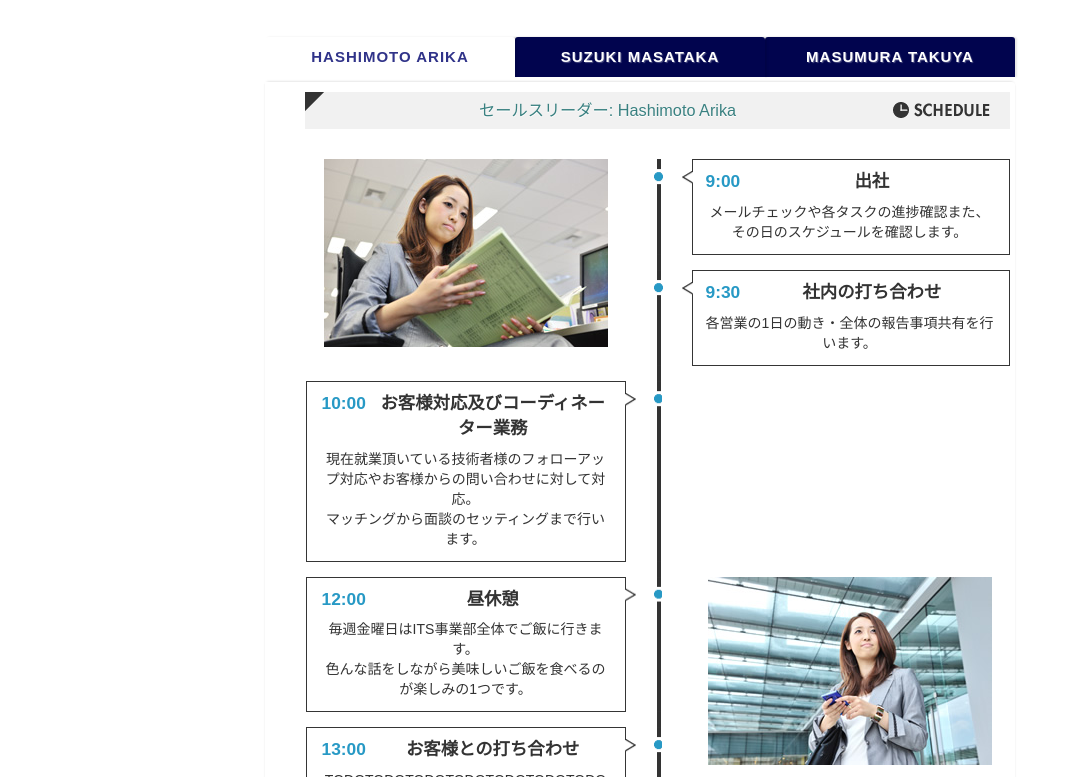
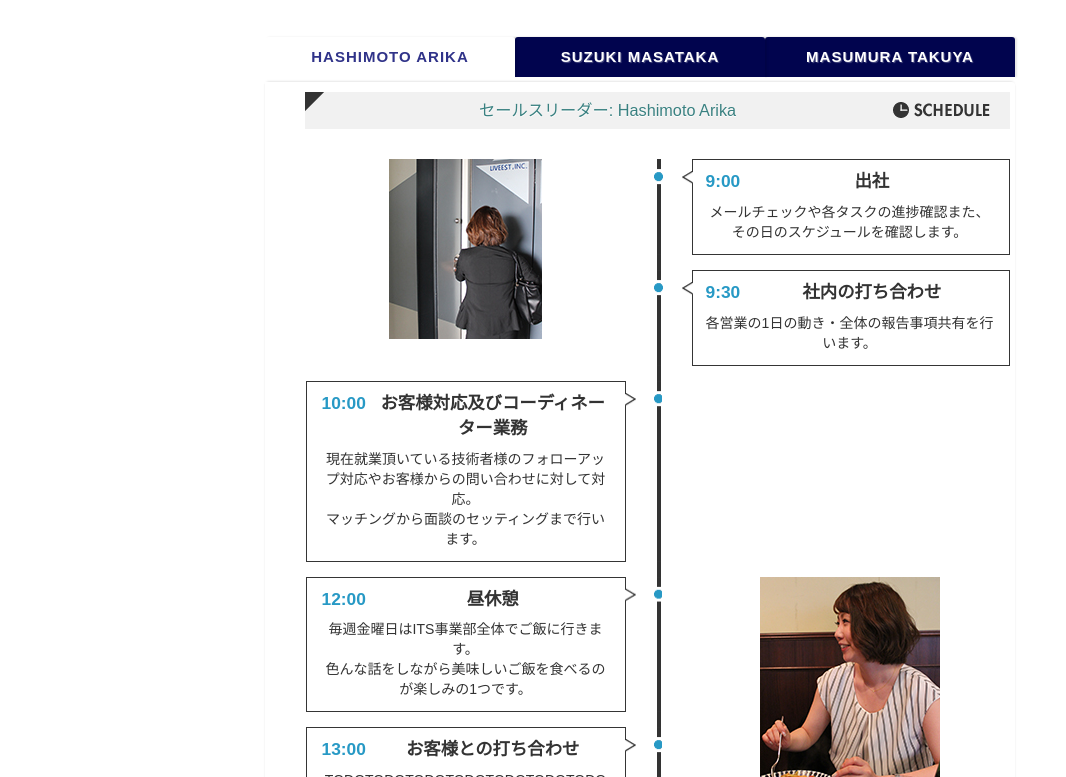
Before and after one commit to takahashikenta/le_project_recruit, a plain HTML site: page oneday.html in a window 1280 px wide. Shown: the part 175-952 px from the top of the page, without its empty margins (0-1066 px from the left). Drawn offline with nearby package versions, Linux system fonts and the light colour scheme.

Commit message:
最新版更新

```diff
--- a/css/main.css
+++ b/css/main.css
@@ -112,10 +112,13 @@ margin-left: 0.1em;
   border: solid 1px #ddd;
   background-color: currentColor;
   text-decoration: none;
+  transition-property:color;
+  transition-duration:0.5s;
+  transition-timing-function:ease-out;
 }
-
 .listA a:hover{
   opacity: 0.8;
+  color:#01044E;
 }
 
 .listA .photo1{
--- a/oneday.html
+++ b/oneday.html
@@ -141,7 +141,7 @@
           </header>
           <div class="scheduleTree">
 
-            <figure class="left"><img src="img/img_business4_01.jpg" alt=""></figure>
+            <figure class="left"><img src="img/oneday_hashimoto01.JPG" alt=""></figure>
 
             <dl class="right">
             <dt><time>9:00</time>出社</dt>
@@ -166,7 +166,7 @@
             色んな話をしながら美味しいご飯を食べるのが楽しみの1つです。</dd>
             </dl>
 
-            <figure class="right"><img src="img/img_business4_02.jpg" alt=""></figure>
+            <figure class="right"><img src="img/oneday_hashimoto02.JPG" alt=""></figure>
 
             <dl class="left">
             <dt><time>13:00</time>お客様との打ち合わせ</dt>
```
Also changed, not shown: img/oneday_hashimoto01.JPG (added), img/oneday_hashimoto02.JPG (added), 1 other file.
